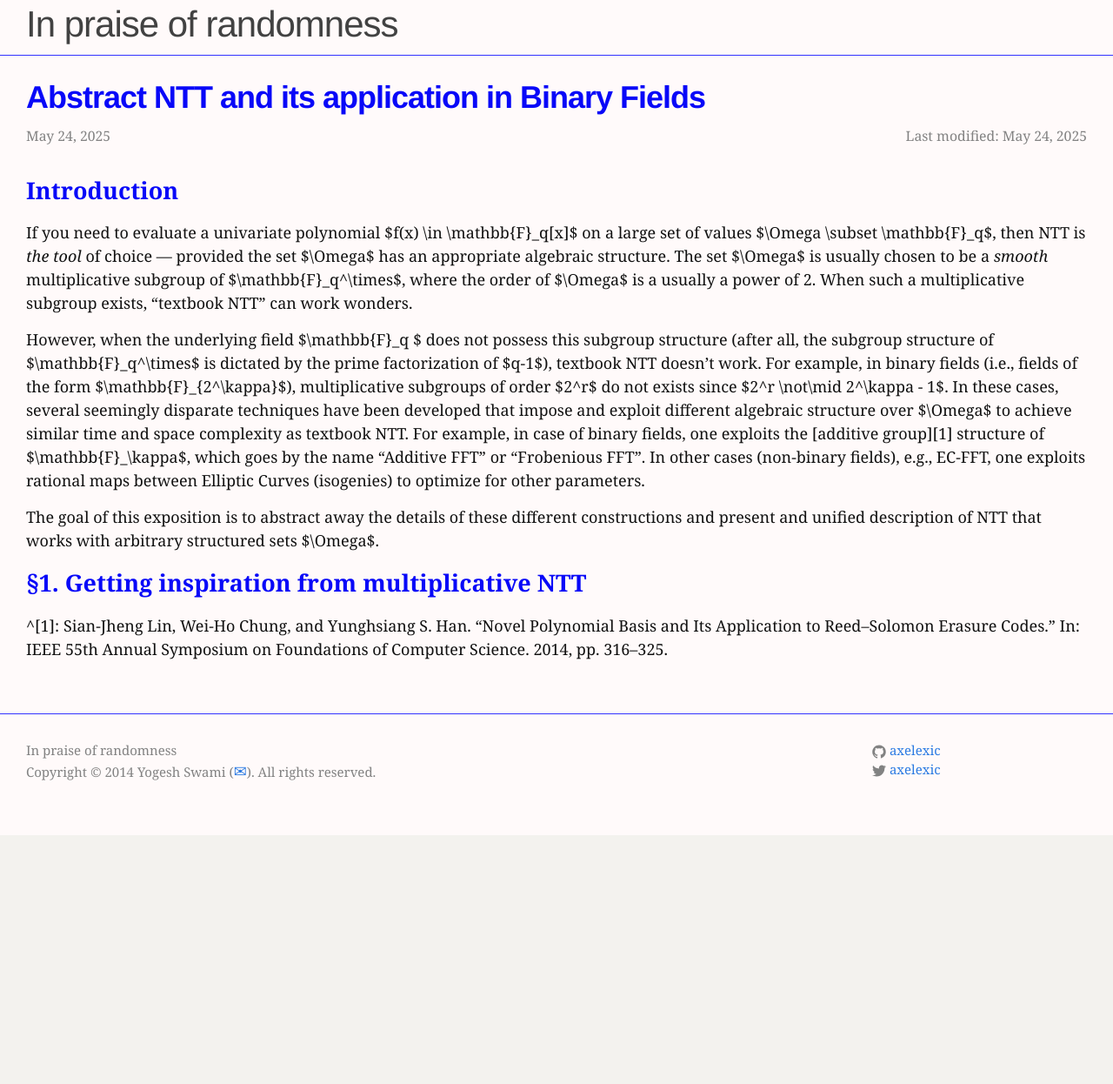
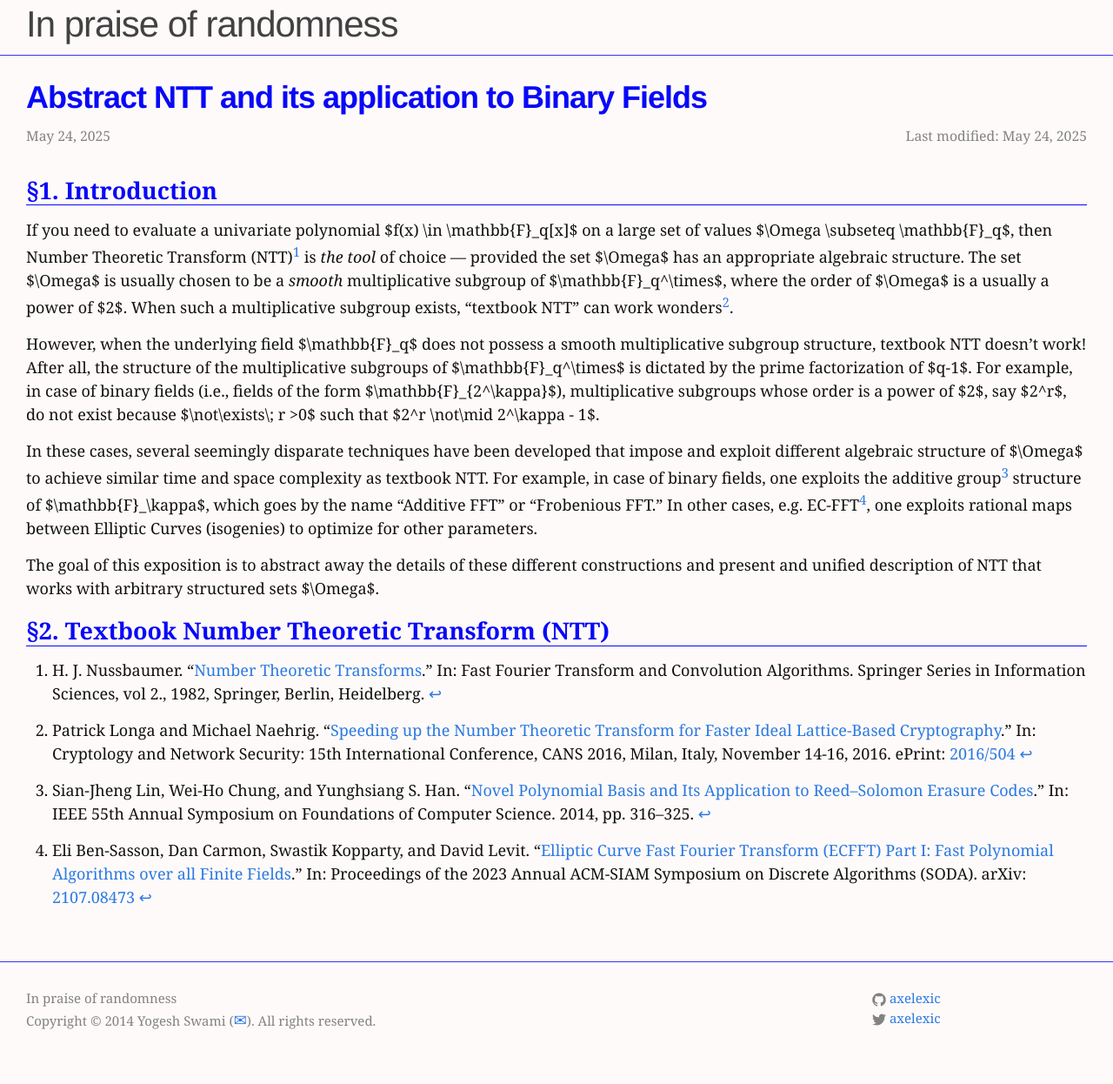
Before and after one commit to axelexic/axelexic.github.io, a Jekyll site: the page built from _posts/2025-05-24-Abstract-NTT-Binary-Fields.md, in a window 1280 px wide. Shown: the whole page at 87% size. Built offline with Jekyll 4.4.1, drawn with Linux system fonts in a browser that asks for light colours; a script that is not in the unit is left out; before the commit the page ends 960 px from its top, so only the background shows below that.

Commit message:
Add more text related to NTT
Adding more text related to NTT

```diff
--- a/_posts/2025-05-24-Abstract-NTT-Binary-Fields.md
+++ b/_posts/2025-05-24-Abstract-NTT-Binary-Fields.md
@@ -1,19 +1,53 @@
 ---
 layout: post
-title: Abstract NTT and its application in Binary Fields
+title: Abstract NTT and its application to Binary Fields
 date: 2025-05-24
 ---
 
-# Introduction
+## Introduction
+---
 
-If you need to evaluate a univariate polynomial $f(x) \in \mathbb{F}_q[x]$ on a large set of values $\Omega \subset \mathbb{F}_q$, then NTT is _the tool_ of choice — provided the set $\Omega$ has an appropriate algebraic structure. The set $\Omega$ is usually chosen to be a _smooth_ multiplicative subgroup of $\mathbb{F}_q^\times$, where the order of $\Omega$ is a usually a power of 2. When such a multiplicative subgroup exists, “textbook NTT” can work wonders.
+If you need to evaluate a univariate polynomial $f(x) \in \mathbb{F}_q[x]$
+on a large set of values $\Omega \subseteq \mathbb{F}_q$,
+then Number Theoretic Transform (NTT)[^N82] is _the tool_ of
+choice --- provided the set $\Omega$ has an appropriate algebraic
+structure. The set $\Omega$ is usually chosen to be a _smooth_
+multiplicative subgroup of $\mathbb{F}_q^\times$, where the order of
+$\Omega$ is a usually a power of $2$. When such a multiplicative
+subgroup exists, "textbook NTT" can work wonders[^LN16].
 
-However, when the underlying field $\mathbb{F}_q $ does not possess this subgroup structure (after all, the subgroup structure of $\mathbb{F}_q^\times$ is dictated by the prime factorization of $q-1$), textbook NTT doesn’t work. For example, in binary fields (i.e., fields of the form $\mathbb{F}_{2^\kappa}$), multiplicative subgroups of order $2^r$ do not exists since $2^r \not\mid 2^\kappa - 1$. In these cases, several seemingly disparate techniques have been developed that impose and exploit different algebraic structure over $\Omega$ to achieve similar time and space complexity as  textbook NTT. For example, in case of binary fields, one exploits the [additive  group][1] structure of $\mathbb{F}_\kappa$, which goes by the name “Additive FFT” or “Frobenious FFT”. In other cases (non-binary fields), e.g., EC-FFT, one exploits rational maps between Elliptic Curves (isogenies) to optimize for other parameters.
+However, when the underlying field $\mathbb{F}_q$ does not possess a
+smooth multiplicative subgroup structure, textbook NTT doesn’t work!
+After all, the structure of the multiplicative subgroups of
+$\mathbb{F}_q^\times$ is dictated by the prime factorization of $q-1$.
+For example, in case of binary fields (i.e., fields of the form
+$\mathbb{F}_{2^\kappa}$), multiplicative subgroups whose order is a
+power of $2$, say $2^r$, do not exist because $\not\exists\; r >0$ such
+that $2^r \not\mid 2^\kappa - 1$.
 
-The goal of this exposition is to abstract away the details of these different constructions and present and unified description of NTT that works with arbitrary structured sets $\Omega$.
+In these cases, several seemingly disparate techniques have been
+developed that impose and exploit different algebraic structure of
+$\Omega$ to achieve similar time and space complexity as textbook NTT.
+For example, in case of binary fields, one exploits the additive
+group[^LCH14] structure of $\mathbb{F}_\kappa$, which goes by the name
+"Additive FFT" or "Frobenious FFT." In other cases, e.g.
+EC-FFT[^BCKL21], one exploits rational maps between Elliptic Curves
+(isogenies) to optimize for other parameters.
 
-## Getting inspiration from multiplicative NTT
+The goal of this exposition is to abstract away the details of these
+different constructions and present and unified description of NTT that
+works with arbitrary structured sets $\Omega$.
+
+## Textbook Number Theoretic Transform (NTT)
+---
 
 
 
-^[1]: Sian-Jheng Lin, Wei-Ho Chung, and Yunghsiang S. Han. “Novel Polynomial Basis and Its Application to Reed–Solomon Erasure Codes.” In: IEEE 55th Annual Symposium on Foundations of Computer Science. 2014, pp. 316–325.
+[^N82]: H. J. Nussbaumer. "[Number Theoretic Transforms](https://doi.org/10.1007/978-3-642-81897-4_8)." In: Fast Fourier Transform and Convolution Algorithms. Springer Series in Information Sciences, vol 2., 1982, Springer, Berlin, Heidelberg.
+
+[^LN16]: Patrick Longa and Michael Naehrig. "[Speeding up the Number Theoretic Transform for Faster Ideal Lattice-Based Cryptography](https://dl.acm.org/doi/10.1007/978-3-319-48965-0_8)." In: Cryptology and Network Security: 15th International Conference, CANS 2016, Milan, Italy, November 14-16, 2016. ePrint: [2016/504](https://eprint.iacr.org/2016/504)
+
+[^LCH14]: Sian-Jheng Lin, Wei-Ho Chung, and Yunghsiang S. Han. "[Novel Polynomial Basis and Its Application to Reed–Solomon Erasure Codes](https://i4ai.org/hanyunghsiang/manuscript_focs_paper49.pdf)." In: IEEE 55th Annual Symposium on Foundations of Computer Science. 2014, pp. 316–325.
+
+[^BCKL21]: Eli Ben-Sasson, Dan Carmon, Swastik Kopparty, and David
+    Levit. "[Elliptic Curve Fast Fourier Transform (ECFFT) Part I: Fast Polynomial Algorithms over all Finite Fields](https://epubs.siam.org/doi/10.1137/1.9781611977554.ch30)." In: Proceedings of the 2023 Annual ACM-SIAM Symposium on Discrete Algorithms (SODA). arXiv: [2107.08473](https://arxiv.org/abs/2107.08473)
```
